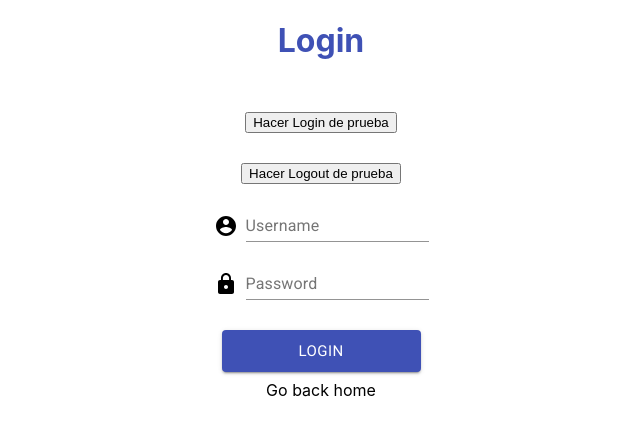
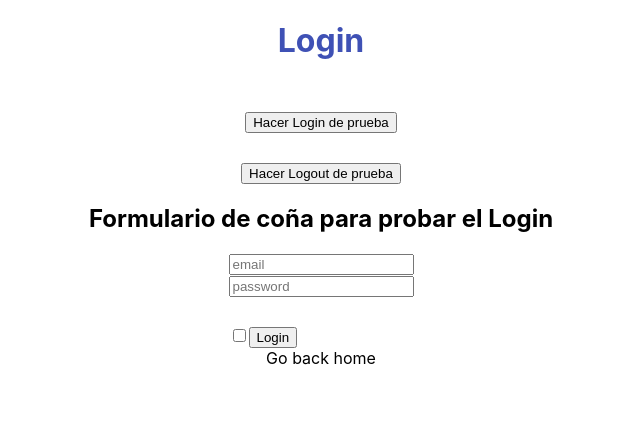
Before and after one commit to NandoLT/Wallaclone-Frontend, a Next.js app in the folder wallaclone/: page /login in a window 1280 px wide. Shown: the top 436 px of the page, without its empty margins (319-959 px from the left). Built offline with nearby package versions, Linux system fonts and the light colour scheme.

Commit message:
Creo formulario fake para intentar conectar con el back pero me da error de cors

```diff
--- a/wallaclone/api/auth.js
+++ b/wallaclone/api/auth.js
@@ -4,7 +4,8 @@ import storage from "../utils/storage";
 const authPath = 'api/users'
 
 
-export const login = ({ remember, ...credentials }) => {
+export const login = ({ remember, credentials }) => {
+
     return client.post(`${authPath}/login`, credentials).then(({ accesToken }) => {
         return accesToken;
     })
--- a/wallaclone/api/client.js
+++ b/wallaclone/api/client.js
@@ -1,6 +1,6 @@
 import axios from 'axios'
 
-const client = axios.create({ baseURL: process.env.REACT_APP_API_BASE_URL_DEPLOYED});
+const client = axios.create({ baseURL: "http://18.188.214.80"});
 
 //------ CUANDO SEPAMOS COMO QUIERE EL BACK LOS HEADERS MODIFICAMOS Y DESCOMENTAMOS ESTO -------
 
--- a/wallaclone/pages/login.js
+++ b/wallaclone/pages/login.js
@@ -11,6 +11,7 @@ import { useState } from 'react';
 import {connect} from 'react-redux';
 import { getIsLogged } from '../store/selectors';
 import { authLogin, authLogout } from '../store/actions';
+import { login } from '../api/auth';
 
 
 
@@ -39,9 +40,25 @@ const Login = ({isLogged, onLogin, onLogout}) => {
         email:'',
         password:''
     })
+    const [remember, setRemember] = React.useState(false);
 
-    const handleSubmit = () =>{
-        console.log('Has hecho submit en el formulario')
+    const {email, password} = credentials;
+
+    const handleSubmit = async (event) =>{
+        event.preventDefault()
+
+
+        try {
+            console.log(credentials)
+            console.log(remember)
+            await login(remember,credentials)
+            dispatch(authLogin)
+
+        } catch (error) {
+            console.log(error)
+        }
+
+
     }
 
 
@@ -57,6 +74,10 @@ const Login = ({isLogged, onLogin, onLogout}) => {
 
     }
 
+    const handleCheckBoxChange = event =>{
+        setRemember(!remember);
+    }
+
     return (
         <div className="login-container">
             <h1>Login</h1>
@@ -64,7 +85,41 @@ const Login = ({isLogged, onLogin, onLogout}) => {
             <button onClick={()=> onLogin()}>Hacer Login de prueba</button>
             <button onClick={()=> onLogout()}>Hacer Logout de prueba</button>
 
-            <FormControl onSubmit={handleSubmit}>
+            <h2>Formulario de coña para probar el Login</h2>
+
+            <form className="loginForm" onSubmit={(event) => handleSubmit(event)}>
+                <div>
+                <input
+                    name="email"
+                    value={email}
+                    placeholder="email"
+                    onChange={handleInputChange} />
+                </div>
+                 <div>
+                 <input
+                        type="password"
+                        placeholder="password"
+                        className= 'loginForm-field'
+                        name="password"
+                        value={password}
+                        onChange={handleInputChange}
+                    />
+
+                 </div>
+
+                    <input
+                        type="checkbox"
+                        name="remember"
+                        placeholder="remember"
+                        checked={remember}
+                        onChange={handleCheckBoxChange}
+                    />
+                    <button >Login</button>
+    </form>
+
+
+
+            {/* <FormControl onSubmit={handleSubmit}>
                 <div className={classes.margin, "login-input"}>
                     <Grid container spacing={1} alignItems="flex-end">
                         <Grid item>
@@ -89,7 +144,7 @@ const Login = ({isLogged, onLogin, onLogout}) => {
                 <Button size="large" className={classes.margin} variant="contained" color="primary" type="submit">
                     Login
                 </Button>
-            </FormControl>
+            </FormControl> */}
 
             <Link href='/'>
                 Go back home
```
